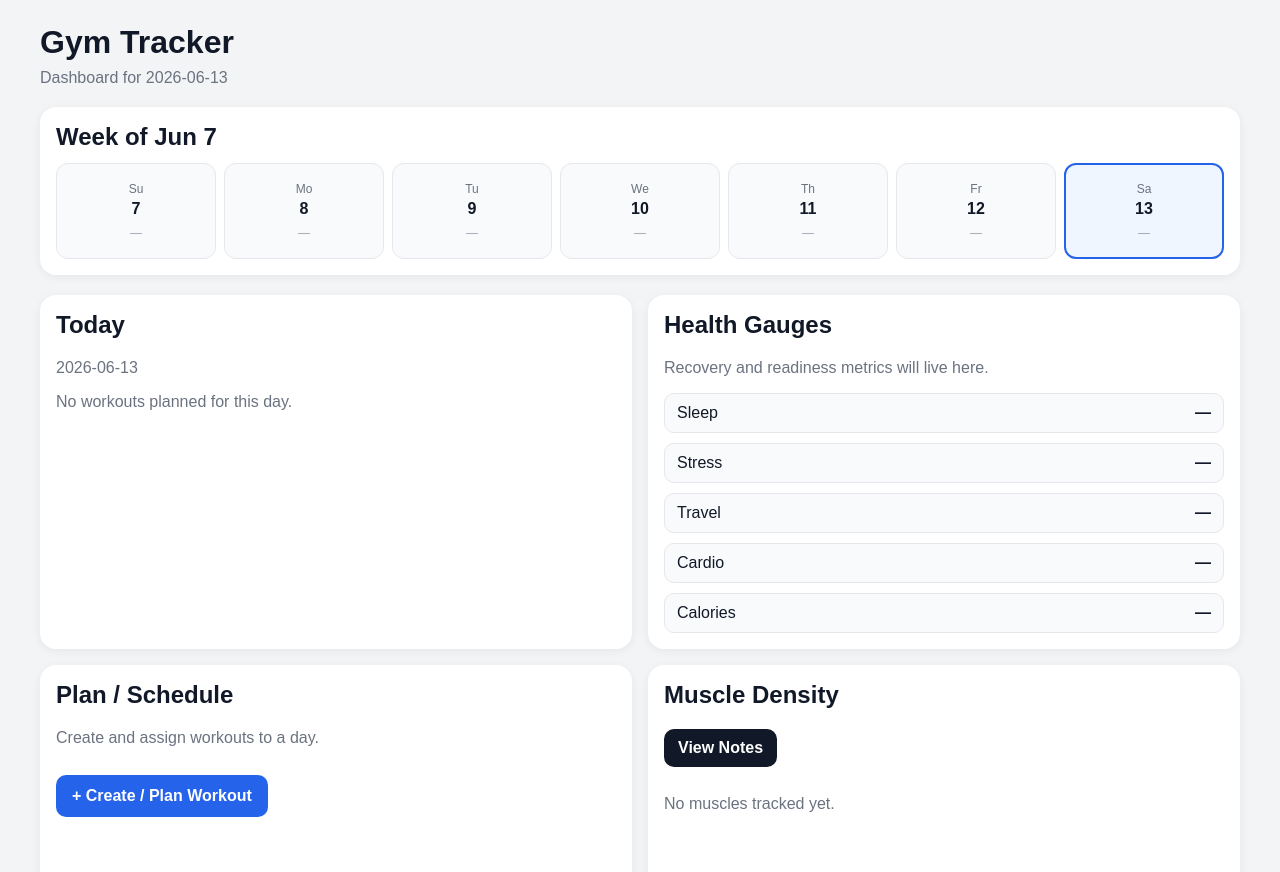
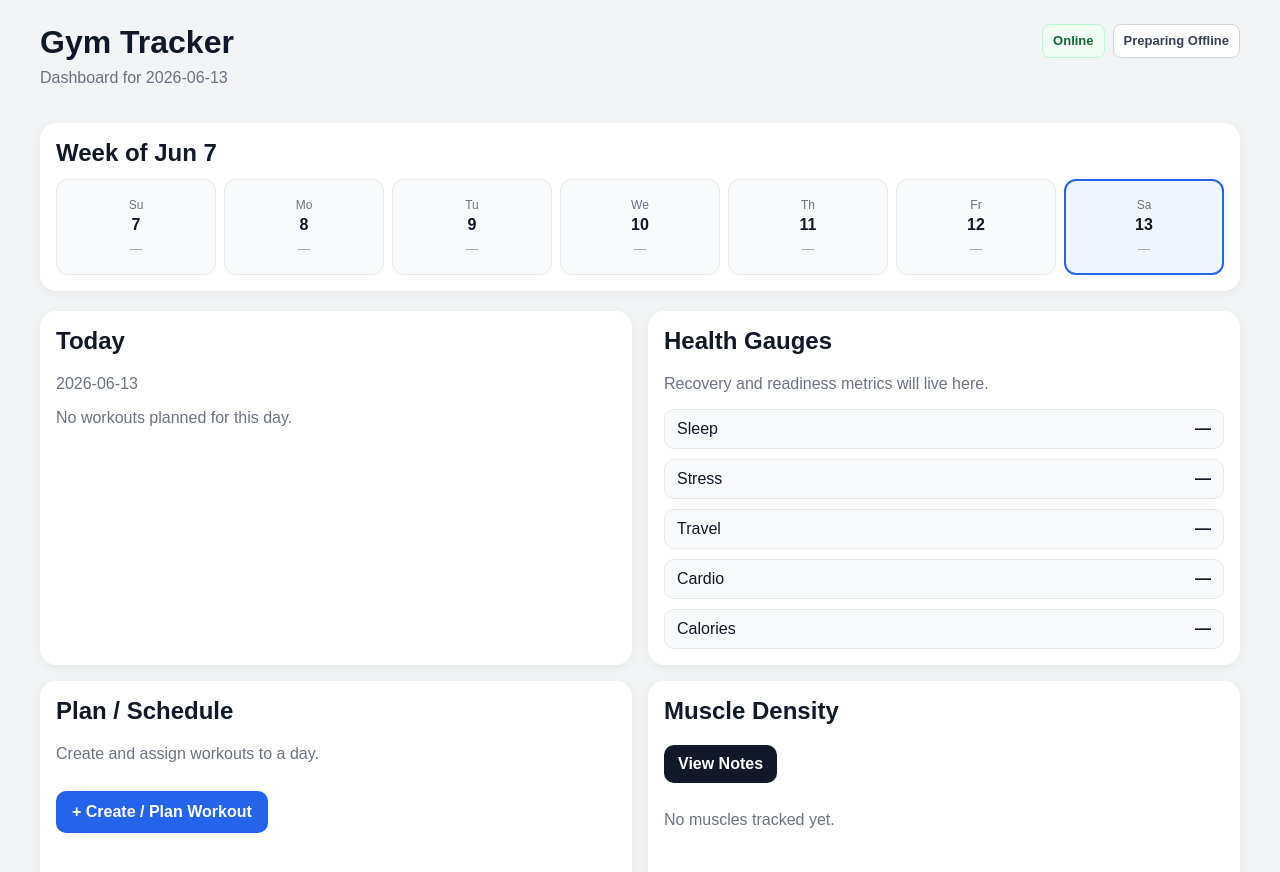
Before and after one commit to rd4bs/rat-tracker, a React (Vite) app: page / in a window 1280 px wide. Shown: the top 872 px of the page. Built offline with nearby package versions, Linux system fonts and the light colour scheme.

Commit message:
Add PWA status controls

```diff
--- a/src/components/dashboard/DashboardHeader.tsx
+++ b/src/components/dashboard/DashboardHeader.tsx
@@ -1,14 +1,20 @@
+import PwaStatusBar from "@/components/pwa/PwaStatusBar";
+
 type Props = {
   selectedDate: string;
 };
 
 export default function DashboardHeader({ selectedDate }: Props) {
   return (
-    <header style={{ marginBottom: 20 }}>
-      <h1 style={{ margin: 0, fontSize: 32 }}>Gym Tracker</h1>
-      <p style={{ marginTop: 8, color: "#6b7280" }}>
-        Dashboard for {selectedDate}
-      </p>
+    <header className="dashboard-header">
+      <div>
+        <h1 style={{ margin: 0, fontSize: 32 }}>Gym Tracker</h1>
+        <p style={{ marginTop: 8, color: "#6b7280" }}>
+          Dashboard for {selectedDate}
+        </p>
+      </div>
+
+      <PwaStatusBar />
     </header>
   );
 }
--- /dev/null
+++ b/src/components/pwa/PwaStatusBar.tsx
@@ -0,0 +1,68 @@
+import { useState } from "react";
+import {
+  applyPwaUpdate,
+  promptPwaInstall,
+} from "@/pwa/registerServiceWorker";
+import { usePwaStatus } from "@/pwa/usePwaStatus";
+
+export default function PwaStatusBar() {
+  const status = usePwaStatus();
+  const [isPromptingInstall, setIsPromptingInstall] = useState(false);
+
+  const handleInstall = async () => {
+    setIsPromptingInstall(true);
+
+    try {
+      await promptPwaInstall();
+    } finally {
+      setIsPromptingInstall(false);
+    }
+  };
+
+  const pwaLabel = status.isServiceWorkerSupported
+    ? status.isSecureContext
+      ? status.isOfflineReady
+        ? "Offline Ready"
+        : "Preparing Offline"
+      : "HTTPS Needed"
+    : "Browser Limited";
+
+  return (
+    <div className="pwa-status-bar" aria-live="polite">
+      <span
+        className={`pwa-status-pill ${
+          status.isOnline ? "is-online" : "is-offline"
+        }`}
+      >
+        {status.isOnline ? "Online" : "Offline"}
+      </span>
+
+      <span className="pwa-status-pill">{pwaLabel}</span>
+
+      {status.isInstalled ? (
+        <span className="pwa-status-pill">Installed</span>
+      ) : null}
+
+      {status.isInstallable ? (
+        <button
+          type="button"
+          className="pwa-status-button"
+          onClick={handleInstall}
+          disabled={isPromptingInstall}
+        >
+          {isPromptingInstall ? "Installing..." : "Install"}
+        </button>
+      ) : null}
+
+      {status.isUpdateAvailable ? (
+        <button
+          type="button"
+          className="pwa-status-button"
+          onClick={applyPwaUpdate}
+        >
+          Update
+        </button>
+      ) : null}
+    </div>
+  );
+}
--- a/src/index.css
+++ b/src/index.css
@@ -51,6 +51,64 @@ button {
 
 .app-container--tracker {
   max-width: 1000px;
+}
+
+.dashboard-header {
+  display: flex;
+  align-items: flex-start;
+  justify-content: space-between;
+  gap: 16px;
+  margin-bottom: 20px;
+}
+
+.pwa-status-bar {
+  display: flex;
+  flex-wrap: wrap;
+  justify-content: flex-end;
+  gap: 8px;
+  max-width: 420px;
+}
+
+.pwa-status-pill,
+.pwa-status-button {
+  min-height: 34px;
+  padding: 8px 10px;
+  border-radius: 8px;
+  font-size: 13px;
+  font-weight: 700;
+  line-height: 1.2;
+}
+
+.pwa-status-pill {
+  display: inline-flex;
+  align-items: center;
+  border: 1px solid #d1d5db;
+  background: #ffffff;
+  color: #374151;
+}
+
+.pwa-status-pill.is-online {
+  border-color: #bbf7d0;
+  background: #f0fdf4;
+  color: #166534;
+}
+
+.pwa-status-pill.is-offline {
+  border-color: #fed7aa;
+  background: #fff7ed;
+  color: #9a3412;
+}
+
+.pwa-status-button {
+  border: none;
+  background: #111827;
+  color: #ffffff;
+  cursor: pointer;
+}
+
+.pwa-status-button:disabled {
+  cursor: not-allowed;
+  opacity: 0.7;
 }
 
 .dashboard-week {
@@ -277,6 +335,15 @@ button {
     grid-template-columns: 1fr;
   }
 
+  .dashboard-header {
+    display: grid;
+    gap: 10px;
+  }
+
+  .pwa-status-bar {
+    justify-content: flex-start;
+  }
+
   .dashboard-panel,
   .week-navigation,
   .tracker-card {
--- a/src/pwa/registerServiceWorker.ts
+++ b/src/pwa/registerServiceWorker.ts
@@ -1,20 +1,174 @@
+type BeforeInstallPromptEvent = Event & {
+  prompt: () => Promise<void>;
+  userChoice: Promise<{ outcome: "accepted" | "dismissed"; platform: string }>;
+};
+
+export type PwaStatusSnapshot = {
+  isOnline: boolean;
+  isInstalled: boolean;
+  isInstallable: boolean;
+  isOfflineReady: boolean;
+  isUpdateAvailable: boolean;
+  isSecureContext: boolean;
+  isServiceWorkerSupported: boolean;
+};
+
+type PwaStatusListener = (snapshot: PwaStatusSnapshot) => void;
+
+let hasStarted = false;
+let installPromptEvent: BeforeInstallPromptEvent | null = null;
+let waitingWorker: ServiceWorker | null = null;
+let shouldReloadOnControllerChange = false;
+
+const listeners = new Set<PwaStatusListener>();
+
+const status: PwaStatusSnapshot = {
+  isOnline: navigator.onLine,
+  isInstalled: isStandaloneMode(),
+  isInstallable: false,
+  isOfflineReady: false,
+  isUpdateAvailable: false,
+  isSecureContext: hasSecurePwaContext(),
+  isServiceWorkerSupported: "serviceWorker" in navigator,
+};
+
 function isLocalhost(hostname: string) {
-  return hostname === "localhost" || hostname === "127.0.0.1" || hostname === "[::1]";
+  return (
+    hostname === "localhost" ||
+    hostname === "127.0.0.1" ||
+    hostname === "[::1]"
+  );
+}
+
+function hasSecurePwaContext() {
+  return window.location.protocol === "https:" || isLocalhost(window.location.hostname);
+}
+
+function isStandaloneMode() {
+  const navigatorWithStandalone = navigator as Navigator & {
+    standalone?: boolean;
+  };
+
+  return (
+    window.matchMedia("(display-mode: standalone)").matches ||
+    navigatorWithStandalone.standalone === true
+  );
 }
 
 function canRegisterServiceWorker() {
-  return (
-    "serviceWorker" in navigator &&
-    (window.location.protocol === "https:" || isLocalhost(window.location.hostname))
-  );
+  return status.isServiceWorkerSupported && status.isSecureContext;
+}
+
+function emitStatus(nextStatus: Partial<PwaStatusSnapshot>) {
+  Object.assign(status, nextStatus);
+  const snapshot = getPwaStatus();
+  listeners.forEach((listener) => listener(snapshot));
+}
+
+function watchInstallingWorker(registration: ServiceWorkerRegistration) {
+  const installingWorker = registration.installing;
+  if (!installingWorker) return;
+
+  installingWorker.addEventListener("statechange", () => {
+    if (installingWorker.state !== "installed") return;
+
+    if (navigator.serviceWorker.controller) {
+      waitingWorker = installingWorker;
+      emitStatus({ isUpdateAvailable: true });
+      return;
+    }
+
+    emitStatus({ isOfflineReady: true });
+  });
+}
+
+function bindInstallPromptEvents() {
+  window.addEventListener("beforeinstallprompt", (event) => {
+    event.preventDefault();
+    installPromptEvent = event as BeforeInstallPromptEvent;
+    emitStatus({ isInstallable: true });
+  });
+
+  window.addEventListener("appinstalled", () => {
+    installPromptEvent = null;
+    emitStatus({
+      isInstalled: true,
+      isInstallable: false,
+    });
+  });
+}
+
+function bindNetworkEvents() {
+  window.addEventListener("online", () => emitStatus({ isOnline: true }));
+  window.addEventListener("offline", () => emitStatus({ isOnline: false }));
+}
+
+export function getPwaStatus() {
+  return { ...status };
+}
+
+export function subscribePwaStatus(listener: PwaStatusListener) {
+  listeners.add(listener);
+  listener(getPwaStatus());
+
+  return () => {
+    listeners.delete(listener);
+  };
+}
+
+export async function promptPwaInstall() {
+  if (!installPromptEvent) return false;
+
+  const promptEvent = installPromptEvent;
+  installPromptEvent = null;
+  emitStatus({ isInstallable: false });
+
+  await promptEvent.prompt();
+  const choice = await promptEvent.userChoice;
+  return choice.outcome === "accepted";
+}
+
+export function applyPwaUpdate() {
+  if (!waitingWorker) return;
+
+  shouldReloadOnControllerChange = true;
+  waitingWorker.postMessage({ type: "SKIP_WAITING" });
 }
 
 export function registerServiceWorker() {
+  if (hasStarted) return;
+  hasStarted = true;
+
+  bindNetworkEvents();
+  bindInstallPromptEvents();
+
   if (!canRegisterServiceWorker()) return;
 
+  navigator.serviceWorker.addEventListener("controllerchange", () => {
+    if (shouldReloadOnControllerChange) {
+      window.location.reload();
+    }
+  });
+
   window.addEventListener("load", () => {
-    navigator.serviceWorker.register("/sw.js").catch((error) => {
-      console.error("Failed to register service worker:", error);
-    });
+    navigator.serviceWorker
+      .register("/sw.js")
+      .then((registration) => {
+        if (registration.active || navigator.serviceWorker.controller) {
+          emitStatus({ isOfflineReady: true });
+        }
+
+        if (registration.waiting) {
+          waitingWorker = registration.waiting;
+          emitStatus({ isUpdateAvailable: true });
+        }
+
+        registration.addEventListener("updatefound", () =>
+          watchInstallingWorker(registration)
+        );
+      })
+      .catch((error) => {
+        console.error("Failed to register service worker:", error);
+      });
   });
 }
--- /dev/null
+++ b/src/pwa/usePwaStatus.ts
@@ -0,0 +1,14 @@
+import { useEffect, useState } from "react";
+import {
+  getPwaStatus,
+  subscribePwaStatus,
+  type PwaStatusSnapshot,
+} from "./registerServiceWorker";
+
+export function usePwaStatus(): PwaStatusSnapshot {
+  const [status, setStatus] = useState(getPwaStatus);
+
+  useEffect(() => subscribePwaStatus(setStatus), []);
+
+  return status;
+}
```
